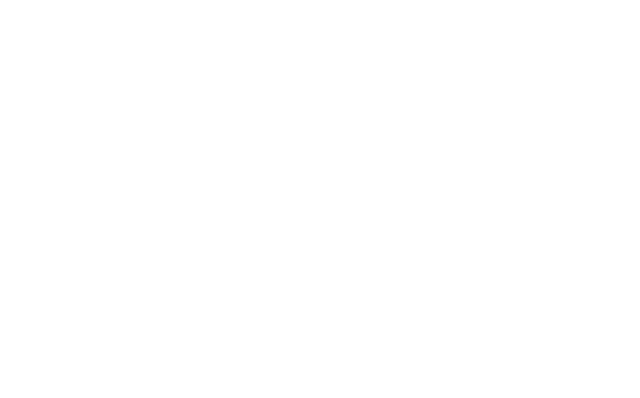
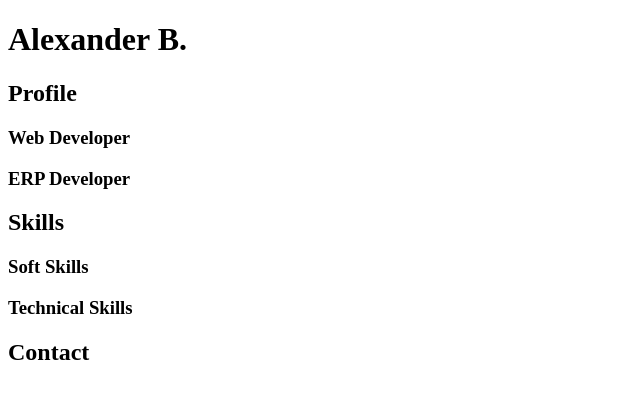
Before and after one commit to a22b22/example-cv, a plain HTML site: page index.html in a window 1280 px wide. Shown: the whole page, without its empty margins (0-640 px from the left). Drawn offline with Linux system fonts and the light colour scheme.

Commit message:
coding tast: basic structure

```diff
--- a/index.html
+++ b/index.html
@@ -10,6 +10,33 @@
 </head>
 
 <body>
+    <header>
+        <h1>Alexander B.</h1>
+    </header>
+    <main>
+        <article>
+            <h2>Profile</h2>
+            <section>
+                <h3>Web Developer</h3>
+            </section>
+            <section>
+                <h3>ERP Developer</h3>
+            </section>
+        </article>
+        <article>
+            <h2>Skills</h2>
+            <section>
+                <h3>Soft Skills</h3>
+            </section>
+            <section>
+                <h3>Technical Skills</h3>
+            </section>
+        </article>
+        <article>
+            <h2>Contact</h2>
+        </article>
+
+    </main>
 
 </body>
 
```
